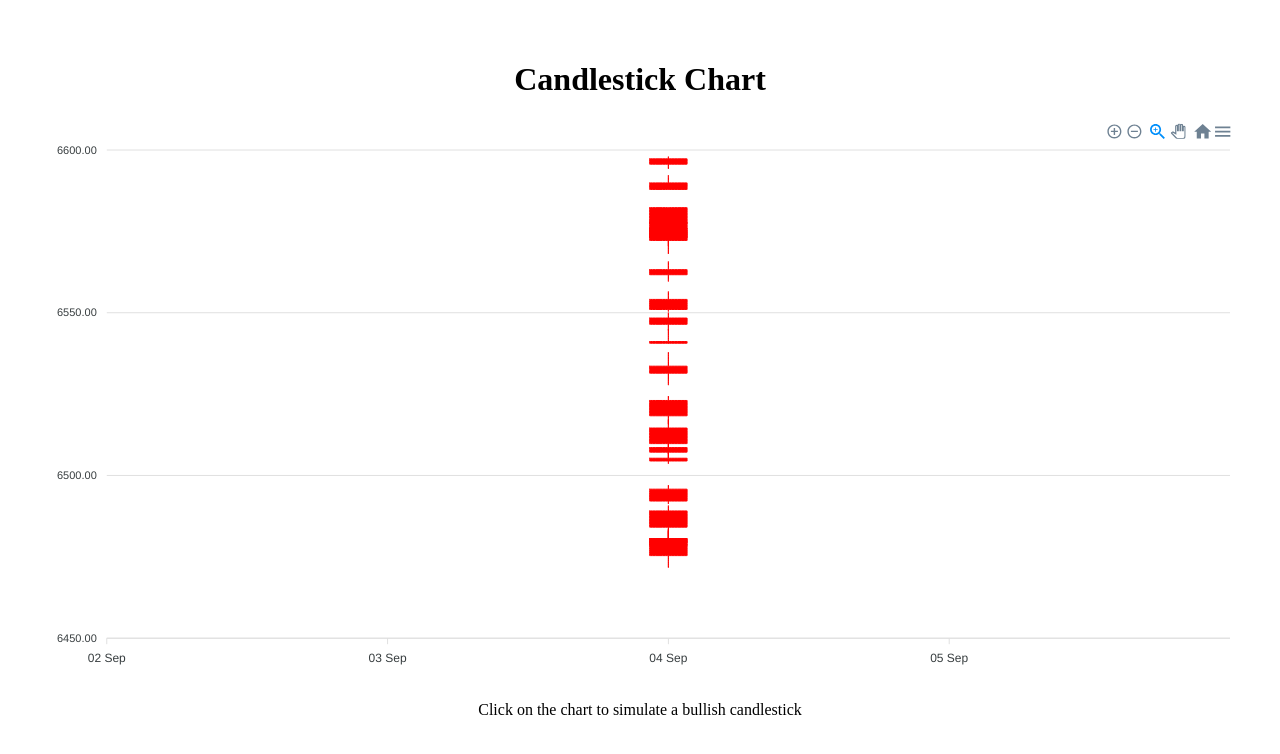
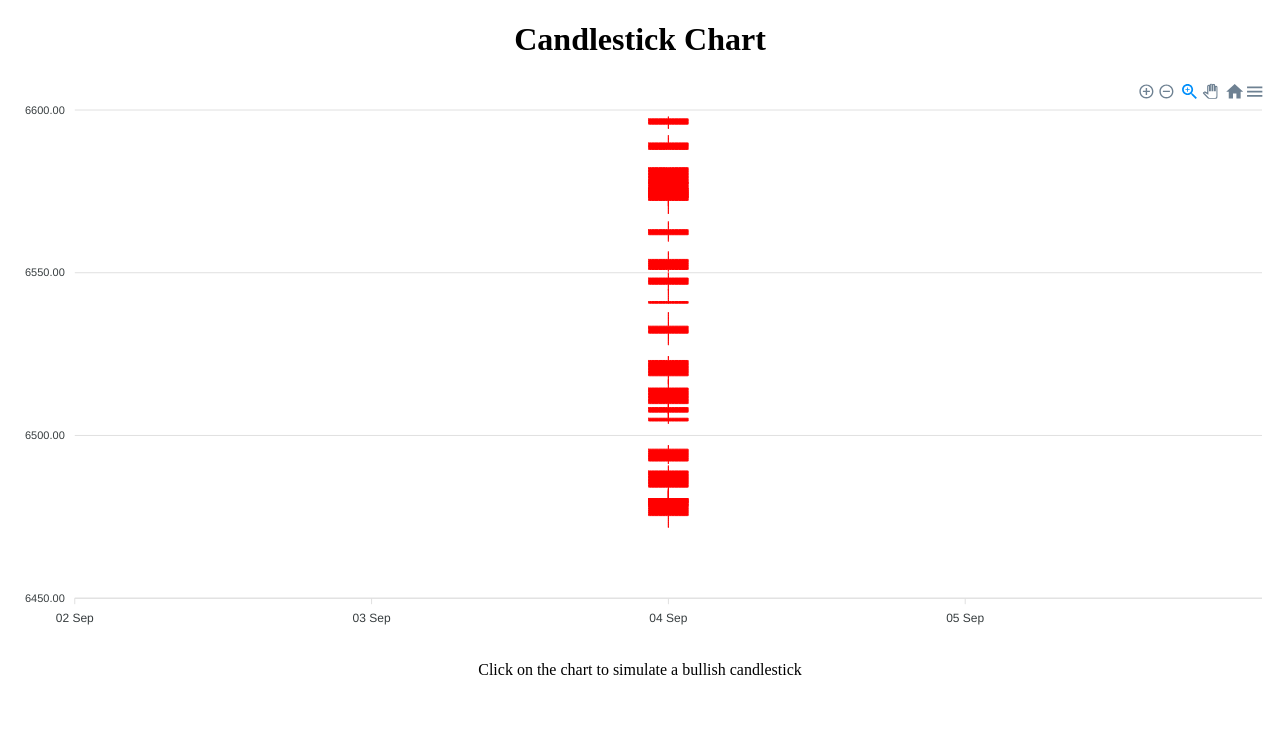
Before and after one commit to engida32/real-time-chart, a React (Vite) app: page / in a window 1280 px wide. Shown: the top 754 px of the page. Built offline with nearby package versions, Linux system fonts and the light colour scheme.

Commit message:
chore: Update CSS variables for telegram integration

```diff
--- a/src/App.css
+++ b/src/App.css
@@ -1,8 +1,14 @@
 #root {
   max-width: 1280px;
   margin: 0 auto;
-  padding: 2rem;
+  /* padding: 2rem;  */
   text-align: center;
+  --telegram-color: #0088cc;
+  --telegram-color-dark: #005580;
+  --telegram-color-light: #00a1ff;
+  --tg-theme-text-color: #000000;
+  --tg-theme-secondary-bg-color: #f5f5f5;
+  --tg-theme-bg-color: #ffffff;
 }
 
 .logo {
```
